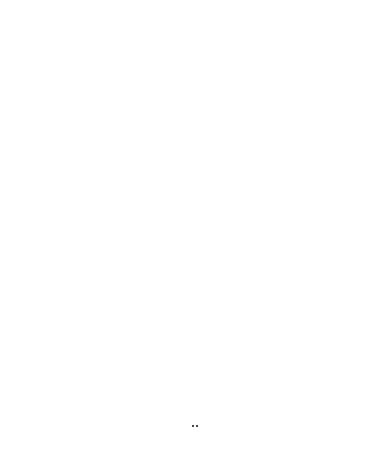
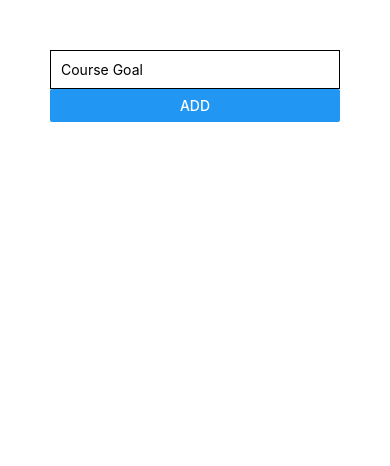
Before and after one commit to safi-alt/RN-Complete-Guide, a React Native app: screen / in a window 390 px wide. Shown: the top 466 px of the page. Built offline with nearby package versions, Linux system fonts and the light colour scheme.

Commit message:
Applying Basic styles

```diff
--- a/App.js
+++ b/App.js
@@ -1,27 +1,23 @@
 import { StatusBar } from "expo-status-bar";
 import React, { useState } from "react";
-import { StyleSheet, Text, View, Button } from "react-native";
+import { StyleSheet, Text, View, Button, TextInput } from "react-native";
 
 export default function App() {
-  // const [outputText, setOutputText] = useState(
-  //   "Open up App.js to start working on your app!"
-  // );
+
   return (
-    <View style={styles.container}>
-      <View>..</View>
+    <View style={{padding: 50}}>
+      <View>
+        <TextInput
+         placeholder="Course Goal"
+         style={{borderColor:"black", borderWidth: 1, padding:10}}/>
+        <Button title="ADD"/>
+      </View>
       <View>
 
       </View>
-      <StatusBar style="auto" />
+
     </View>
   );
 }
 
-const styles = StyleSheet.create({
-  container: {
-    flex: 1,
-    backgroundColor: "#fff",
-    alignItems: "center",
-    justifyContent: "center",
-  },
-});
+const styles = StyleSheet.create({});
```
